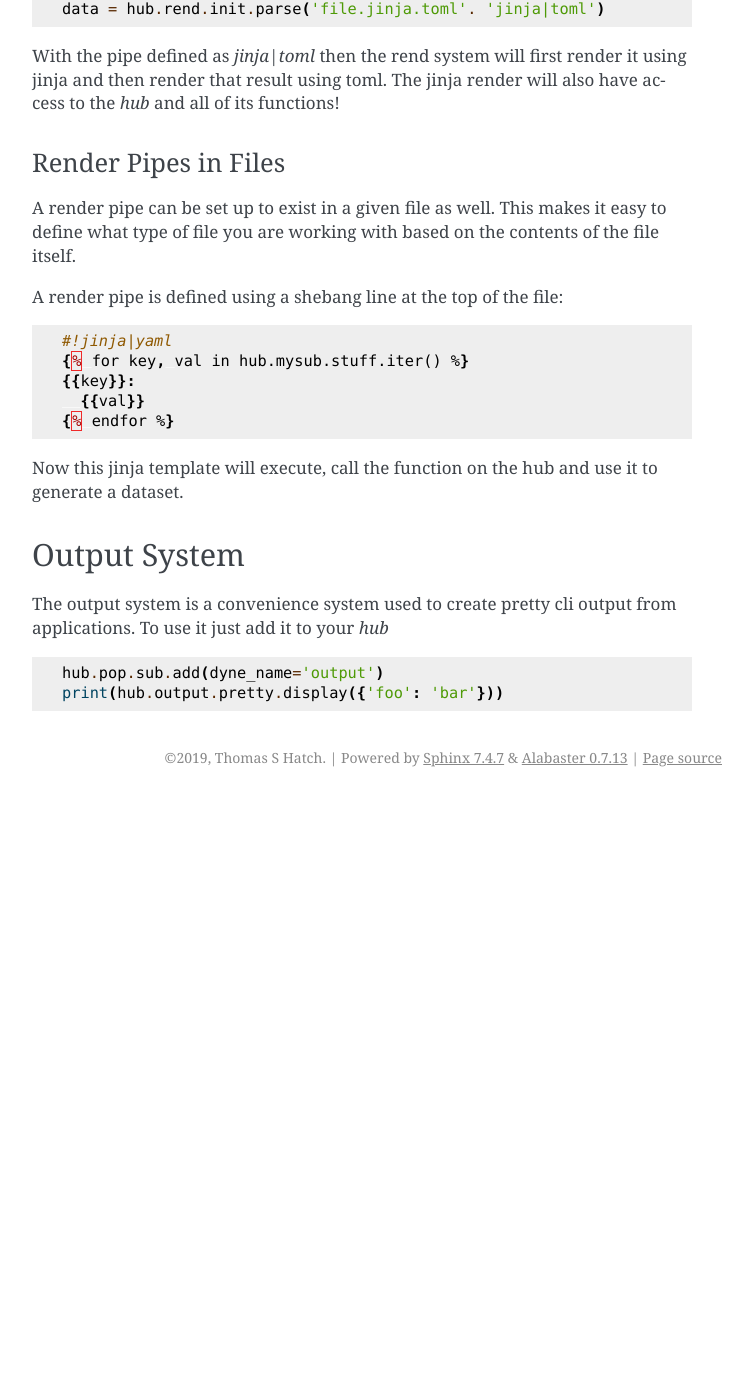
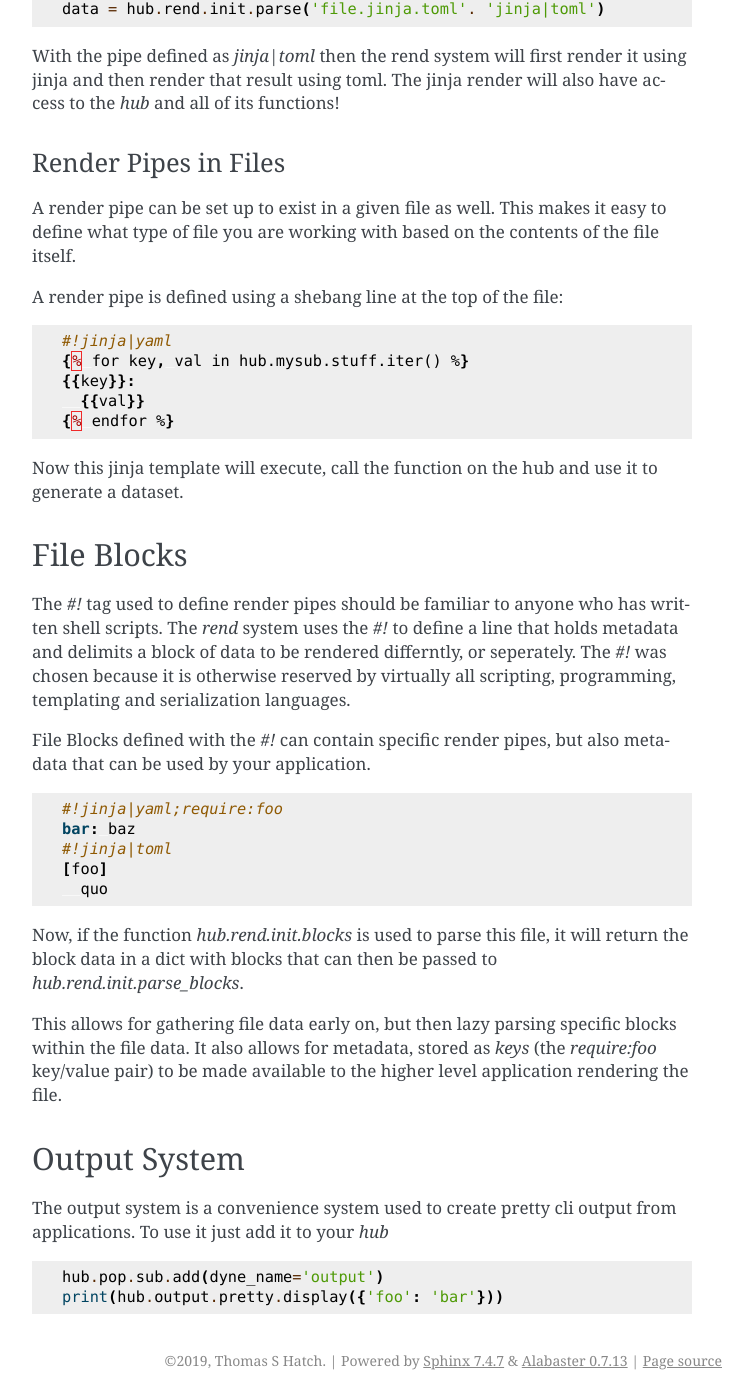
Before and after one commit to vmware-archive/rend, a Sphinx documentation site: the page built from docs/topics/rend.rst, in a window 1280 px wide and 1400 px high, scrolled down 910 px. Shown: the whole window, without its empty margins (388-1140 px from the left). Built offline with Sphinx 7.4.7, drawn with Linux system fonts in a browser that asks for light colours; pages that are not in the unit, such as notebooks, are missing from menus; before the commit the page ends 1707 px from its top, so only the background shows below that.

Commit message:
Add some docs on blocks

```diff
--- a/docs/topics/rend.rst
+++ b/docs/topics/rend.rst
@@ -70,6 +70,33 @@ A render pipe is defined using a shebang line at the top of the file:
 Now this jinja template will execute, call the function on the hub and use it to
 generate a dataset.
 
+File Blocks
+===========
+
+The `#!` tag used to define render pipes should be familiar to anyone who has
+written shell scripts. The `rend` system uses the `#!` to define a line that holds
+metadata and delimits a block of data to be rendered differntly, or seperately.
+The `#!` was chosen because it is otherwise reserved by virtually all scripting,
+programming, templating and serialization languages.
+
+File Blocks defined with the `#!` can contain specific render pipes, but also metadata
+that can be used by your application.
+
+.. code-block:: yaml
+
+    #!jinja|yaml;require:foo
+    bar: baz
+    #!jinja|toml
+    [foo]
+      quo
+
+Now, if the function `hub.rend.init.blocks` is used to parse this file, it will return
+the block data in a dict with blocks that can then be passed to `hub.rend.init.parse_blocks`.
+
+This allows for gathering file data early on, but then lazy parsing specific blocks within
+the file data. It also allows for metadata, stored as `keys` (the `require:foo` key/value pair)
+to be made available to the higher level application rendering the file.
+
 Output System
 =============
 
```
